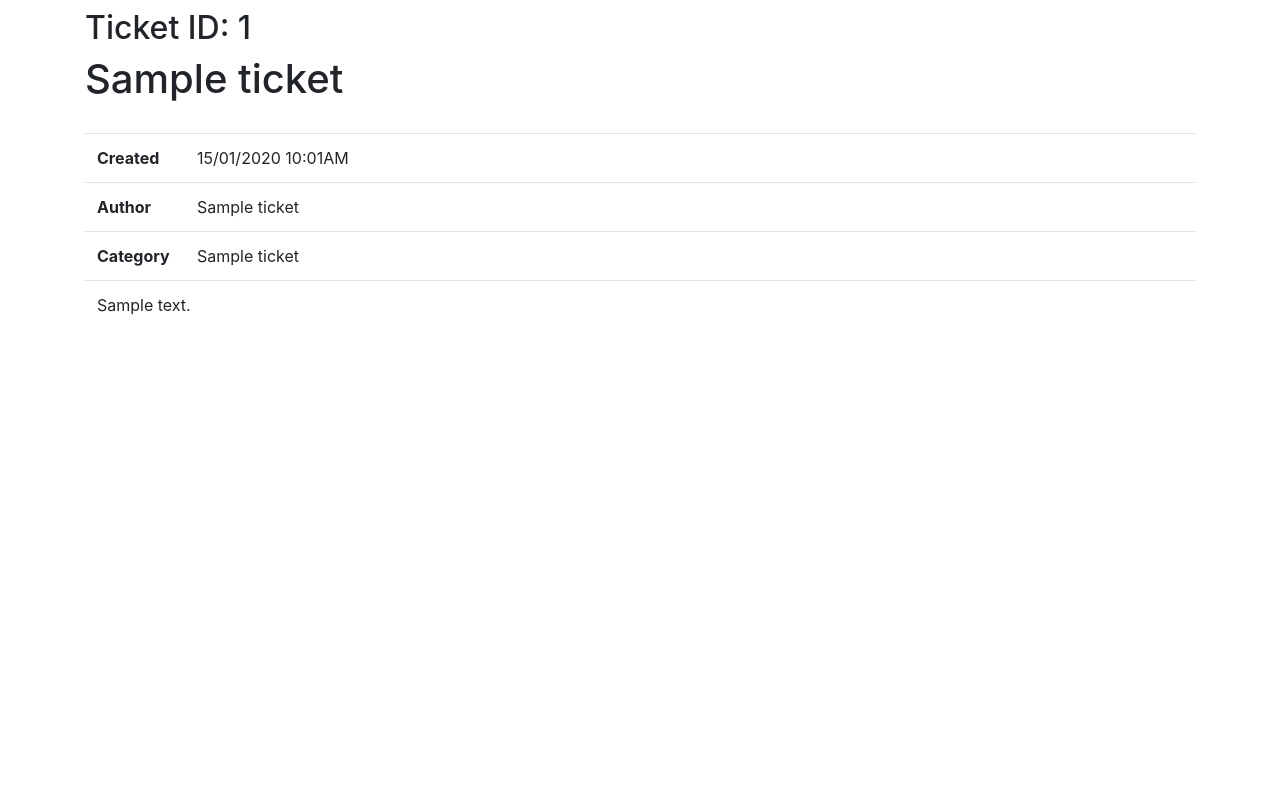
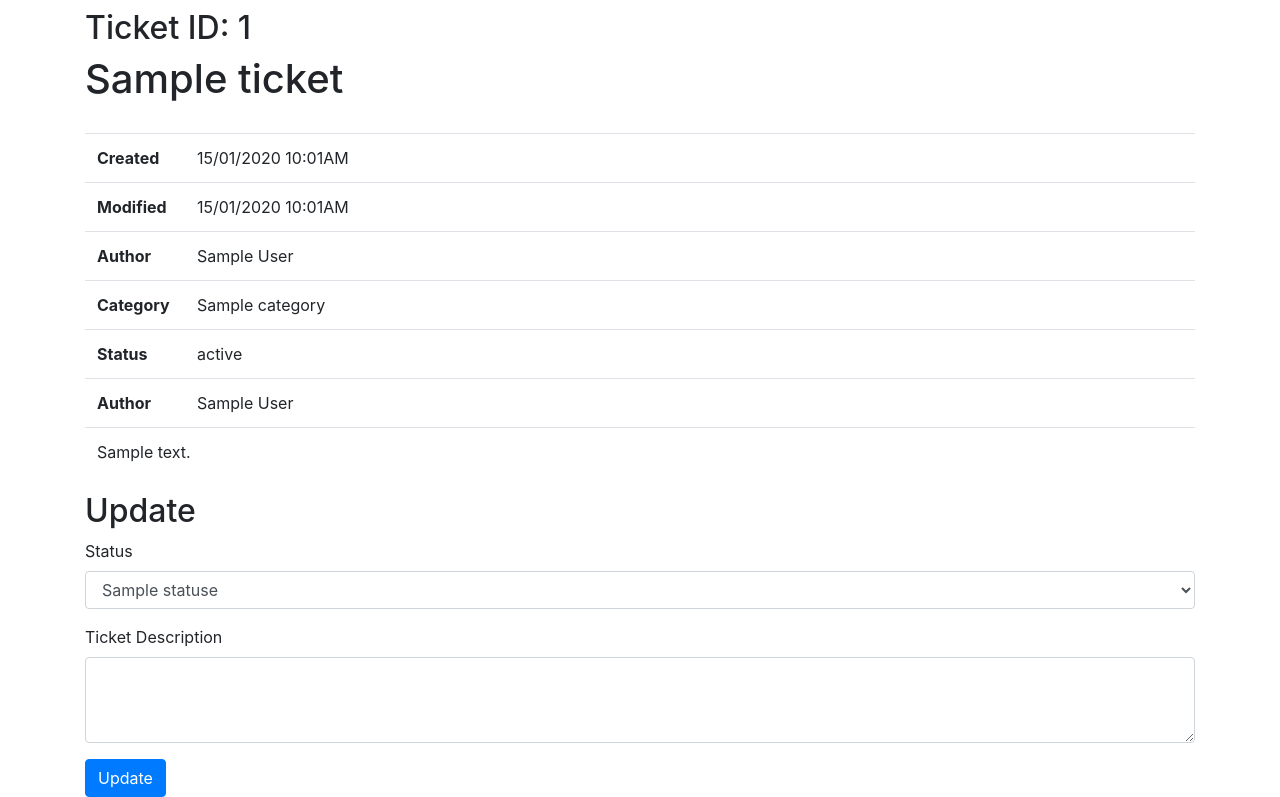
Before and after one commit to tomual/tintin-ticketing, a CodeIgniter app: the page made by application/views/ticket/view.php in a window 1280 px wide. Shown: the part 131-928 px from the top of the page. Before the commit the page ends 446 px from the top, so only its background shows below. Run offline with CodeIgniter, Linux system fonts and the light colour scheme; tables that the repository leaves empty hold one stand-in row (values such as "Sample post"); the template is opened without the code that fills it: most values are stand-ins (such as "Sample title", 1, 10 or a date in 2020); some libraries are stand-ins or nearby versions.

Commit message:
Update ticket status

```diff
--- a/application/views/ticket/view.php
+++ b/application/views/ticket/view.php
@@ -10,17 +10,47 @@
 			<td><?php echo date('d/m/Y h:mA', strtotime($ticket->created)) ?></td>
 		</tr>
 		<tr>
+			<th width="100">Modified</th>
+			<td><?php echo date('d/m/Y h:mA', strtotime($ticket->created)) ?></td>
+		</tr>
+		<tr>
 			<th>Author</th>
-			<td><?php echo $ticket->name ?></td>
+			<td><?php echo $ticket->author ?></td>
 		</tr>
 		<tr>
 			<th>Category</th>
-			<td><?php echo $ticket->label ?></td>
+			<td><?php echo $ticket->category ?></td>
+		</tr>
+		<tr>
+			<th>Status</th>
+			<td><?php echo $ticket->status ?></td>
+		</tr>
+		<tr>
+			<th>Author</th>
+			<td><?php echo $ticket->author ?></td>
 		</tr>
 		<tr>
 			<td colspan="2"><?php echo $ticket->description ?></td>
 		</tr>
 	</table>
+
+	<h2>Update</h2>
+	<form method="post">
+		<input type="hidden" name="tid" value="<?php echo $ticket->tid ?>">
+	    <div class="form-group">
+	        <label for="status">Status</label>
+	        <select class="form-control" id="status" name="status">
+				<?php foreach($statuses as $status): ?>
+					<option value="<?php echo $status->sid ?>" <?php if($ticket->sid == $status->sid) echo 'selected' ?>><?php echo $status->label ?></option>
+				<?php endforeach ?>
+	        </select>
+	    </div>
+	    <div class="form-group">
+	        <label for="">Ticket Description</label>
+	        <textarea class="form-control" id="description" name="description" rows="3"></textarea>
+	    </div>
+	    <button type="submit" class="btn btn-primary">Update</button>
+	</form>
 </div>
 
 <?php $this->load->view('footer') ?>
```
Also changed, not shown: application/controllers/Ticket.php (+8 -1 lines), application/models/statuses_model.php (added, +34 -0 lines), application/models/tickets_model.php (+10 -6 lines).
